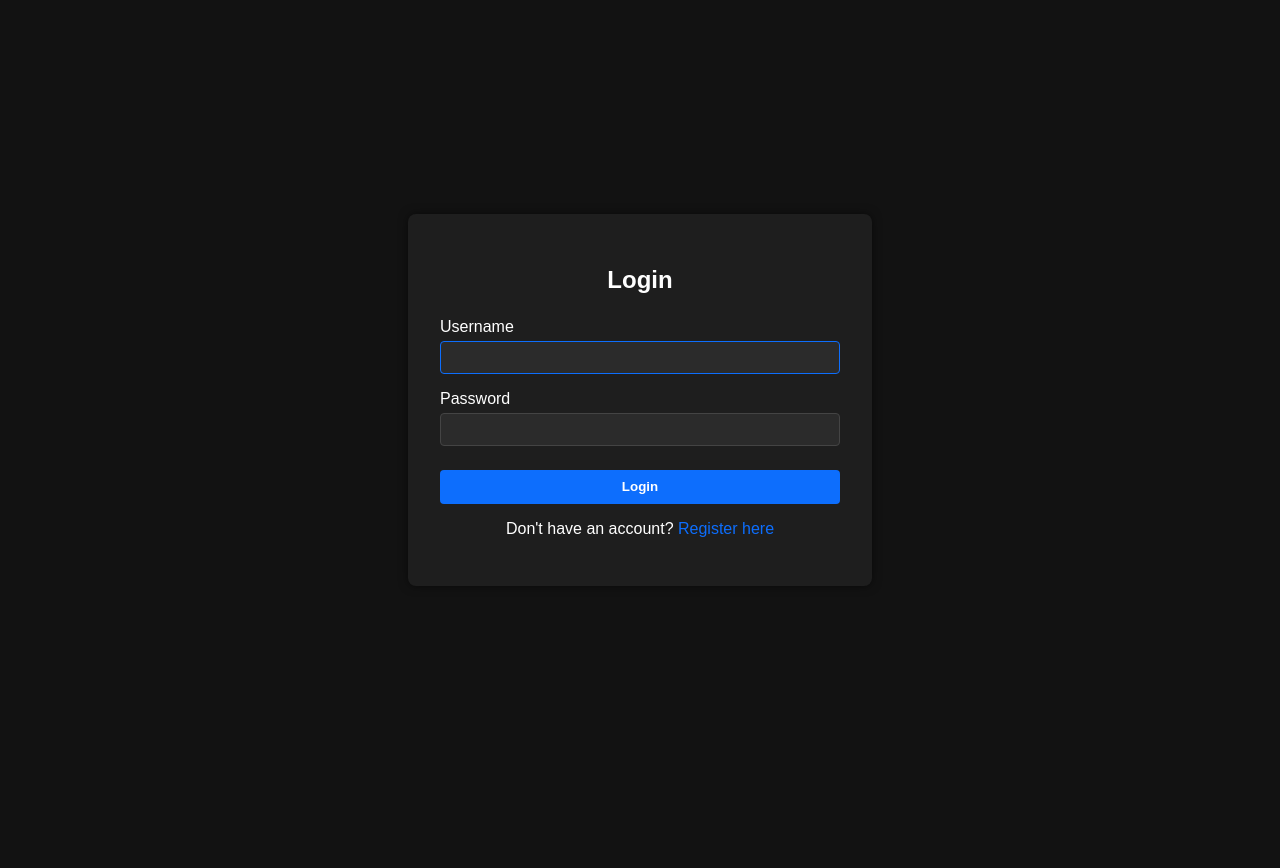
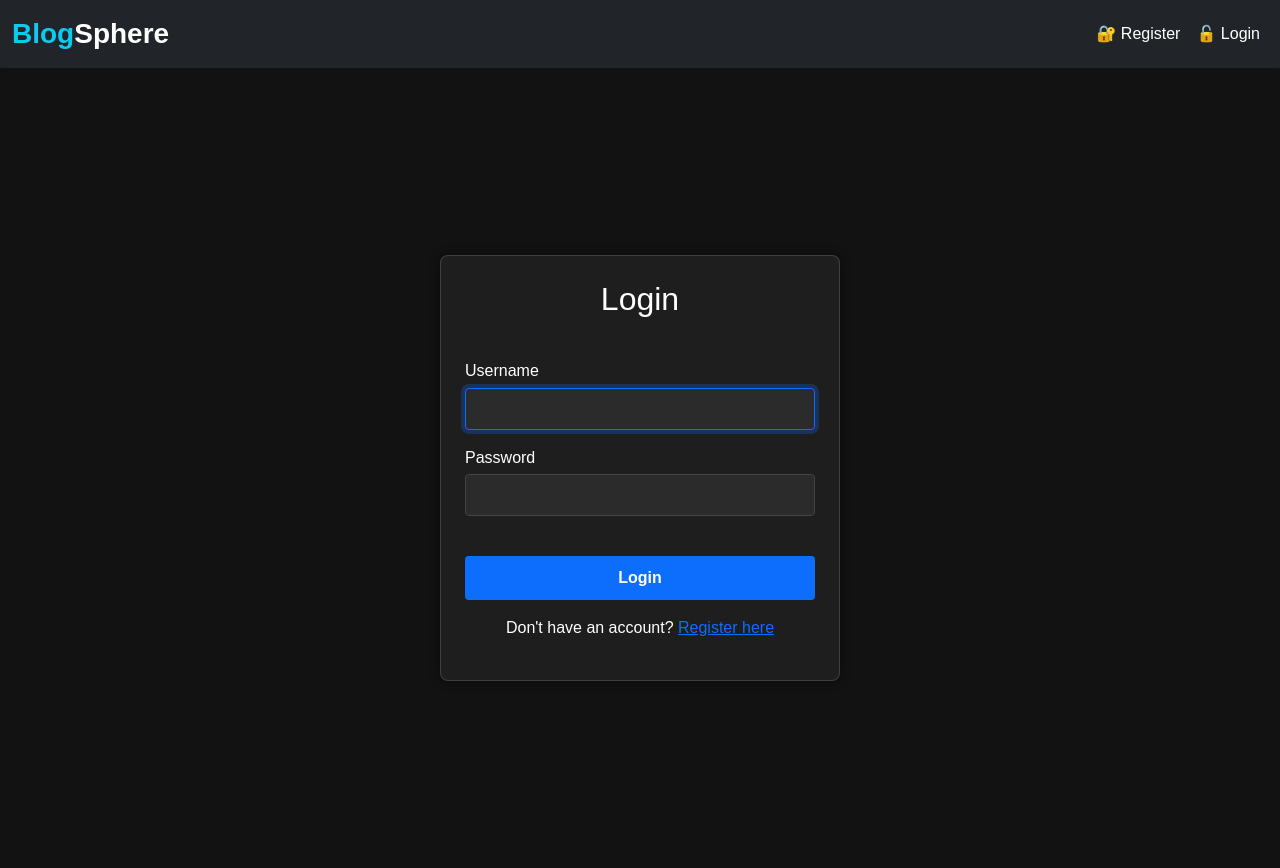
Before and after one commit to munna-yadav/blogger, a Django app: page /login/ in a window 1280 px wide. Before the commit the page ends 537 px from the top, so only its background shows below. Run offline with Django 5.2, Linux system fonts and the light colour scheme; some libraries are stand-ins or nearby versions.

Commit message:
feat: imporve login signup ui

```diff
--- a/BlogApp/blog/templates/login.html
+++ b/BlogApp/blog/templates/login.html
@@ -1,121 +1,50 @@
+{% extends "layout.html" %}
 {% load static %}
-<style>
-    body {
-        margin: 0;
-        padding: 0;
-        font-family: sans-serif;
-        background-color: #121212;
-        color: #ffffff;
-      }
+{% load widget_tweaks %}
+{% block content %}
+<!-- Bootstrap CSS -->
 
-      .login-container {
-        display: flex;
-        justify-content: center;
-        align-items: center;
-        height: 100vh;
-      }
 
-      .login-card {
-        background-color: #1e1e1e;
-        padding: 2rem;
-        border-radius: 8px;
-        width: 100%;
-        max-width: 400px;
-        box-shadow: 0 0 10px rgba(0, 0, 0, 0.5);
-      }
 
-      .login-card h2 {
-        text-align: center;
-        margin-bottom: 1.5rem;
-      }
+<!-- Login Wrapper -->
+<div class="login-wrapper d-flex justify-content-center align-items-center vh-100">
+  <div class="card login-card text-white p-4 w-100" style="max-width: 400px;">
+    <h2 class="text-center mb-4">Login</h2>
 
-      .login-card label {
-        display: block;
-        margin-top: 1rem;
-        margin-bottom: 0.3rem;
-      }
-
-      .login-card input[type="text"],
-      .login-card input[type="password"] {
-        width: 100%;
-        padding: 0.5rem;
-        background-color: #2b2b2b;
-        border: 1px solid #444;
-        border-radius: 4px;
-        color: #fff;
-      }
-
-      .login-card input[type="text"]:focus,
-      .login-card input[type="password"]:focus {
-        border-color: #0d6efd;
-        outline: none;
-      }
-
-      .remember-me {
-        margin-top: 1rem;
-        display: flex;
-        align-items: center;
-        gap: 0.5rem;
-      }
-
-      .error-box {
-        margin-top: 1rem;
-        padding: 0.5rem;
-        background-color: #ff4d4d;
-        color: #fff;
-        border-radius: 4px;
-      }
-
-      .login-card button {
-        margin-top: 1.5rem;
-        width: 100%;
-        padding: 0.6rem;
-        background-color: #0d6efd;
-        border: none;
-        border-radius: 4px;
-        color: #fff;
-        font-weight: bold;
-        cursor: pointer;
-      }
-
-      .login-card button:hover {
-        background-color: #0b5ed7;
-      }
-
-      .register-link {
-        text-align: center;
-        margin-top: 1rem;
-      }
-
-      .register-link a {
-        color: #0d6efd;
-        text-decoration: none;
-      }
-
-</style>
-{% block content %}
-<div class="login-container">
-  <div class="login-card">
-    <h2>Login</h2>
-    <form method="post">
+    <form method="post" novalidate>
       {% csrf_token %}
 
-      <label for="username">Username</label>
-      {{ form.username }}
-      {{ form.username.errors }}
+      <!-- Username -->
+      <div class="mb-3">
+        <label for="id_username" class="form-label">Username</label>
+        {% render_field form.username class="form-control" %}
+        {{ form.username.errors }}
+      </div>
 
-      <label for="password">Password</label>
-      {{ form.password }}
-      {{ form.password.errors }}
+      <!-- Password -->
+      <div class="mb-3">
+        <label for="id_password" class="form-label">Password</label>
+        <div class="input flex">
+          {% render_field form.password class="form-control" id="password" %}
+        </div>
+        {{ form.password.errors }}
+      </div>
 
 
+      <!-- Errors -->
       {% if form.non_field_errors %}
-        <div class="error-box">{{ form.non_field_errors }}</div>
+        <div class="alert alert-danger">{{ form.non_field_errors }}</div>
       {% endif %}
 
-      <button type="submit">Login</button>
+      <!-- Submit -->
+      <button type="submit" class="btn btn-primary w-100">Login</button>
     </form>
-    <p class="register-link">Don't have an account? <a href="{% url 'register' %}">Register here</a></p>
+
+    <!-- Register Link -->
+    <p class="text-center mt-3">
+      Don't have an account? <a href="{% url 'register' %}" class="text-primary">Register here</a>
+    </p>
   </div>
 </div>
+
 {% endblock %}
```
Also changed, not shown: BlogApp/blog/templates/registration.html (+47 -106 lines).
